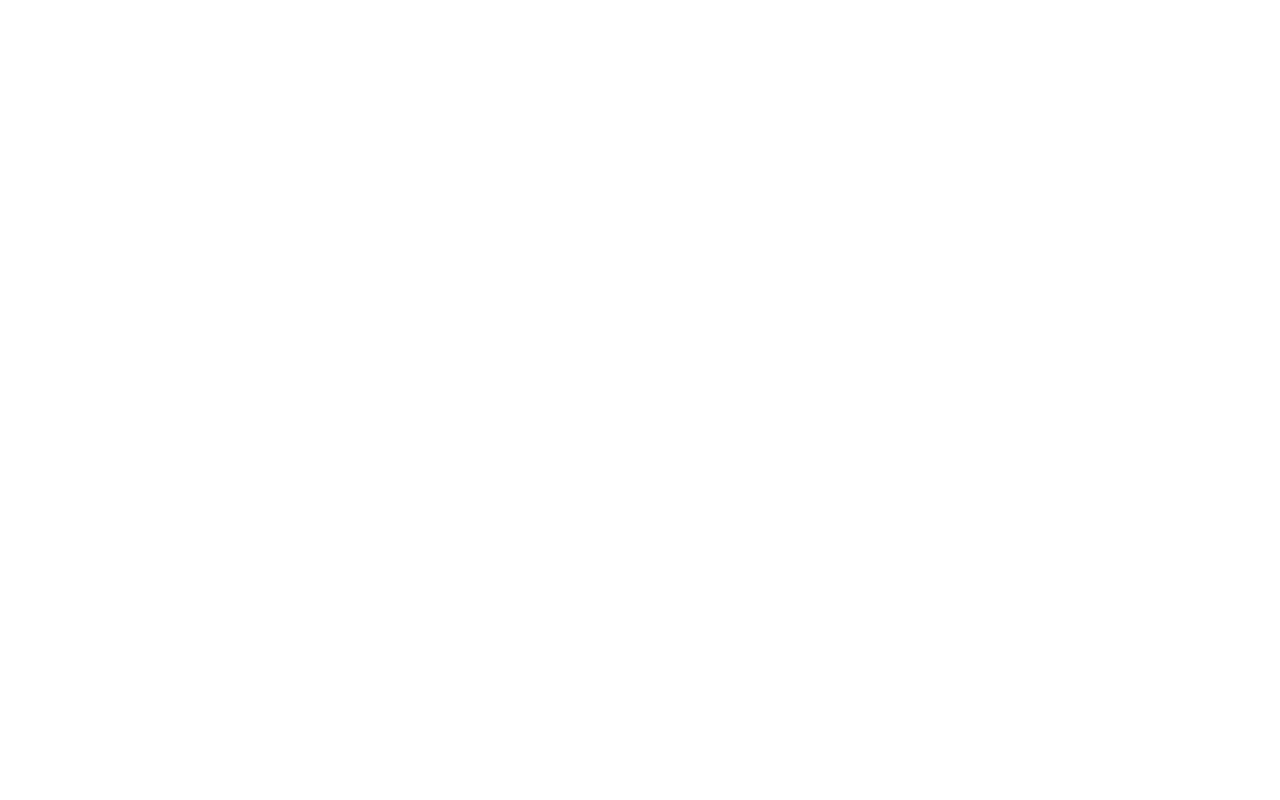
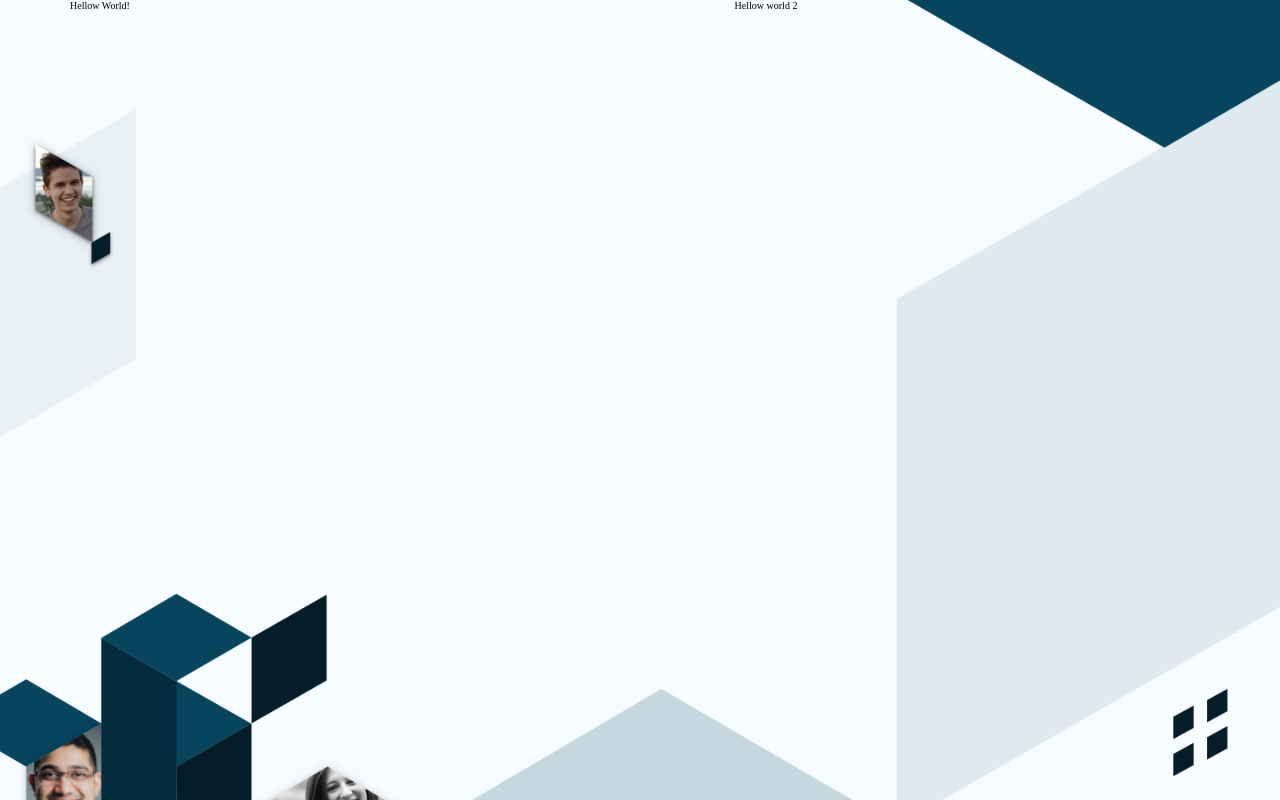
Before and after one commit to Ankit09osr/wonderful, a plain HTML site: page index.html in a window 1280 px wide. Drawn offline with Linux system fonts and the light colour scheme.

Commit message:
Create basic grid and set header background

```diff
--- a/css/styles.css
+++ b/css/styles.css
@@ -20,3 +20,32 @@ html {
   -moz-box-sizing: inherit;
   box-sizing: inherit;
 }
+
+/*
+ * Header styles
+ */
+.header {
+  width: 100vw;
+  height: 100vh;
+  background-image: url("../images/header-background.jpg");
+  background-size: cover;
+}
+
+/*
+ * Basic Grid
+ */
+.row {
+  width: 114rem;
+  margin: 0 auto;
+  display: flex;
+  flex-flow: row wrap;
+}
+
+.col-1-of-2 {
+  flex: 0 0 50%;
+  margin-right: 8.3%;
+}
+
+.col-2-of-2 {
+  flex: 0 0 41.7%;
+}
--- a/index.html
+++ b/index.html
@@ -7,5 +7,15 @@
   <link rel="stylesheet" type="text/css" href="css/styles.css">
 </head>
 <body>
+  <header class="header">
+    <div class="row">
+      <div class="col-1-of-2">
+        <p>Hellow World!</p>
+      </div>
+      <div class="col-2-of-2">
+        <p>Hellow world 2</p>
+      </div>
+    </div>
+  </header>
 </body>
 </html>
```
